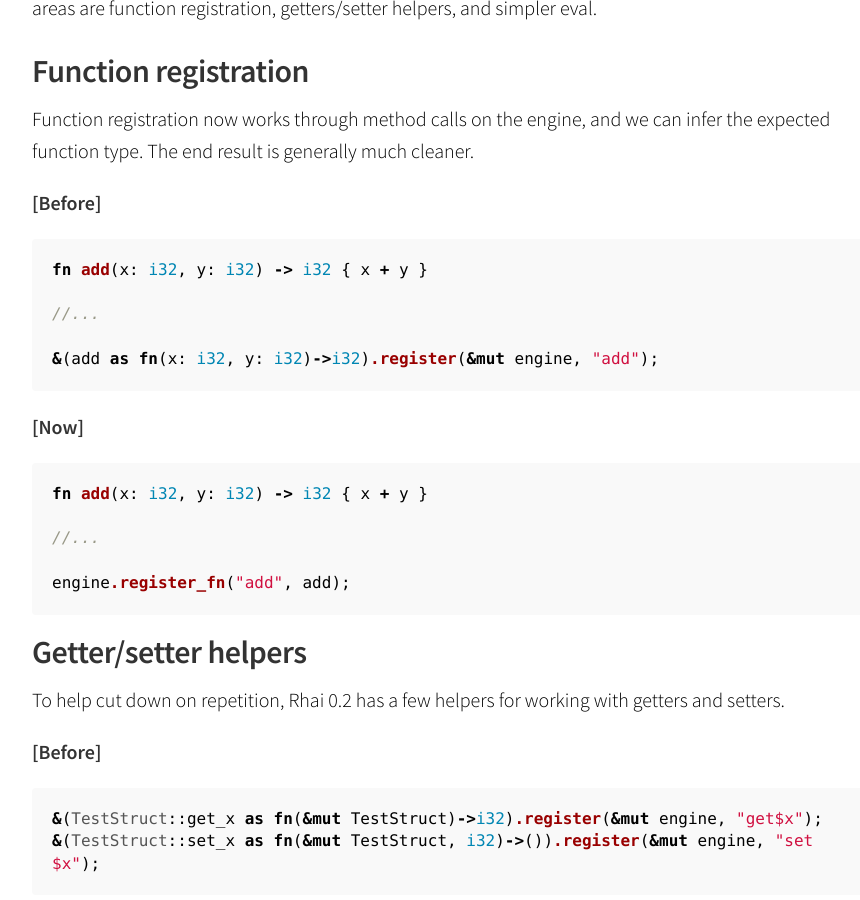
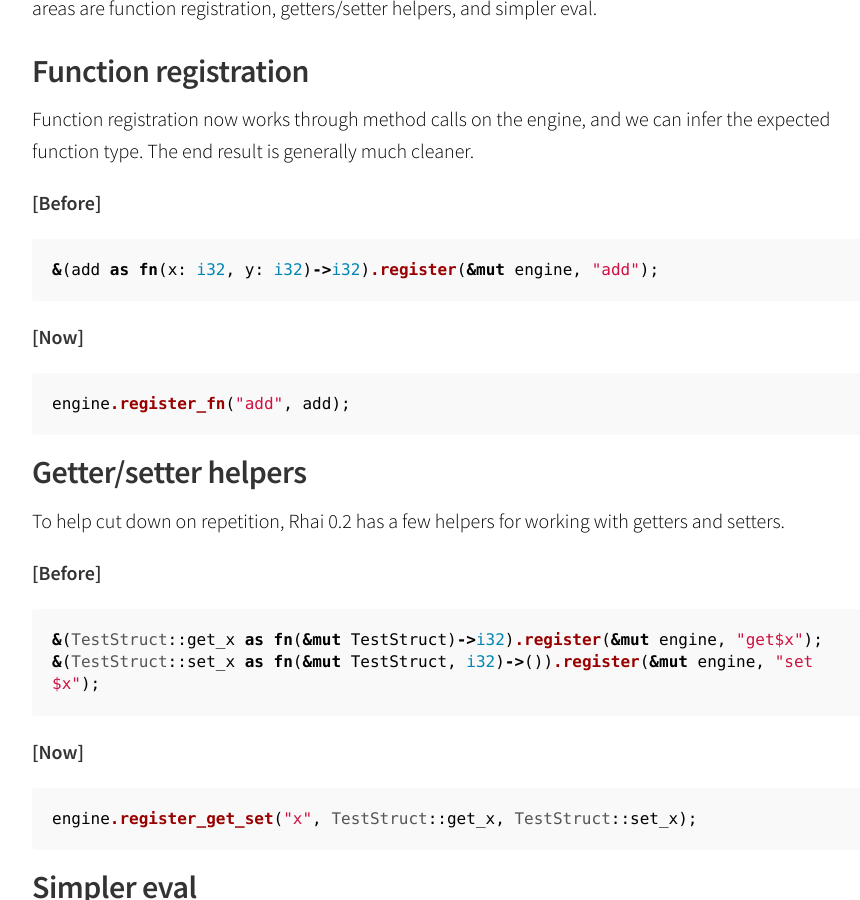
Before and after one commit to sophiajt/jntrnr.github.io, a Jekyll site: the page built from _posts/2016-03-26-rhai-02.md, in a window 1280 px wide and 900 px high, scrolled down 573 px. Shown: the whole window, without its empty margins (188-1048 px from the left). Built offline with Jekyll 4.4.1, drawn with Linux system fonts in a browser that asks for light colours.

Commit message:
Add rhai 0.2 post

````diff
--- a/_posts/2016-03-26-rhai-02.md
+++ b/_posts/2016-03-26-rhai-02.md
@@ -19,20 +19,12 @@ Function registration now works through method calls on the engine, and we can i
 __[Before]__
 
 ```rust
-fn add(x: i32, y: i32) -> i32 { x + y }
-
-//...
-
 &(add as fn(x: i32, y: i32)->i32).register(&mut engine, "add");
 ```
 
 __[Now]__
 
 ```rust
-fn add(x: i32, y: i32) -> i32 { x + y }
-
-//...
-
 engine.register_fn("add", add);
 ```
 
````
